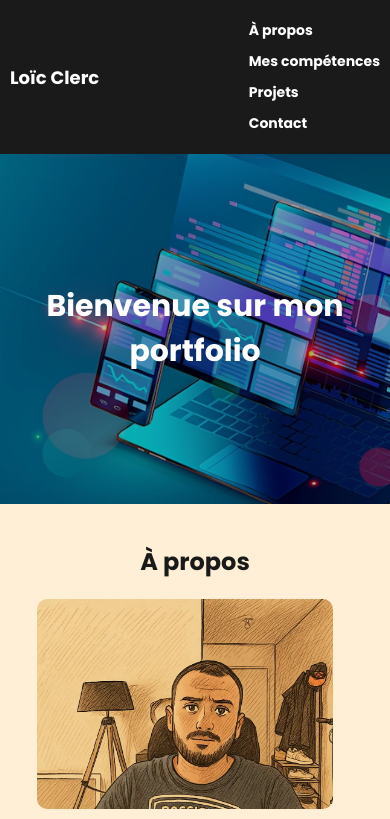
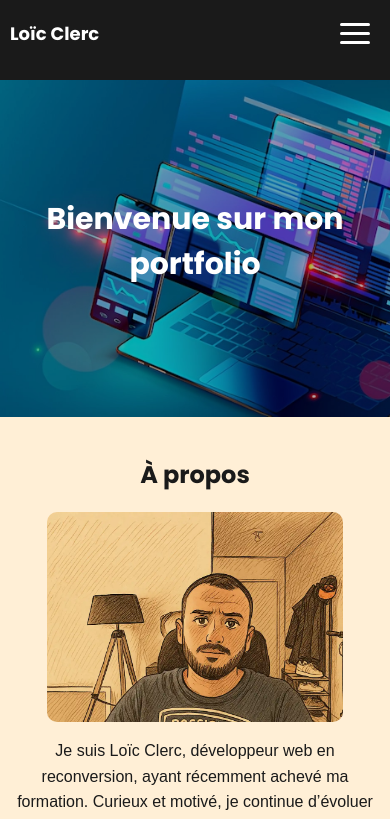
Before and after one commit to corsarto/Mon-Portfolio, a React (Vite) app: page / in a window 390 px wide. Shown: the top 819 px of the page. Built offline with nearby package versions, Linux system fonts and the light colour scheme; a web font is replaced by a local one.

Commit message:
change nav bar for mobile and fix responsive

```diff
--- a/index.html
+++ b/index.html
@@ -9,7 +9,6 @@
       href="https://fonts.googleapis.com/css2?family=Libertinus+Sans:ital,wght@0,400;0,700&family=Poppins:ital,wght@0,400;0,700&display=swap"
       rel="stylesheet"
     />
-    <link rel="preload" as="image" href="src/assets/images/banner_1_.webp">
     <meta name="viewport" content="width=device-width, initial-scale=1.0" />
     <title>Portfolio de Loïc Clerc - Développeur Web</title>
   </head>
--- a/src/components/About/about.css
+++ b/src/components/About/about.css
@@ -40,6 +40,7 @@
   .about-photo {
     width:80%;
     height:auto;
+    margin-right:0;
   }
   .about-container p {
     font-size:16px;
--- a/src/components/Header/header.css
+++ b/src/components/Header/header.css
@@ -65,19 +65,73 @@
   .nav-link {
     font-size:16px;
   }
+}
 
-}
 @media screen and (max-width: 550px) {
   .title-link {
     margin-left:10px;
     font-size: 18px;
   }
+  .nav-toggle {
+  display: flex;
+  position: relative;
+  width: 30px;
+  height: 22px;
+  cursor: pointer;
+  margin-right: 20px;
+  z-index: 1001;
+}
+.nav-toggle span {
+  position: absolute;
+  left: 0;
+  right: 0;
+  height: 3px;
+  background: #fff;
+  border-radius: 2px;
+  transform-origin: center;
+  transition: top .25s ease, transform .25s ease, opacity .2s ease;
+}
+.nav-toggle span:nth-child(1) { top: 0; }
+.nav-toggle span:nth-child(2) { top: 9px; }
+.nav-toggle span:nth-child(3) { top: 18px; }
+
+.nav-toggle.active span:nth-child(1) {
+  top: 9px;
+  transform: rotate(45deg);
+}
+.nav-toggle.active span:nth-child(2) {
+  opacity: 0;
+}
+.nav-toggle.active span:nth-child(3) {
+  top: 9px;
+  transform: rotate(-45deg);
+}
   .nav {
+    position: absolute;
+    top:60px;
+    left: 0;
+    width: 100%;
     flex-direction: column;
-    gap: 10px;
-    margin-right:10px;
+    background: #1a1a1a;
+    padding: 10px 0;
+    max-height: 0;
+    overflow: hidden;
+    transition: max-height 0.4s ease;
+    z-index: 999;
+  }
+   .nav.active {
+    max-height: 500px;
   }
   .nav-link {
     font-size:14px;
+    padding: 10px;
+    text-align: center;
+  }
+  .nav-toggle {
+    display: flex;
+  }
+  .nav-link:before,
+  .nav-link:after {
+    display: none;
   }
 }
--- a/src/components/Header/header.jsx
+++ b/src/components/Header/header.jsx
@@ -1,23 +1,50 @@
+import { useState } from "react";
 import { Link } from "react-router-dom";
 import "../Header/header.css";
 
 function Header() {
+  const [isNavOpen, setisNavOpen] = useState(false);
+
   return (
     <div className="header">
       <Link to="/" className="title-link">
         Loïc Clerc
       </Link>
-      <nav className="nav">
-        <a href="#about" className="nav-link">
+      <div
+        className={`nav-toggle ${isNavOpen ? "active" : ""}`}
+        onClick={() => setisNavOpen(!isNavOpen)}
+      >
+        <span></span>
+        <span></span>
+        <span></span>
+      </div>
+      <nav className={`nav ${isNavOpen ? "active" : ""}`}>
+        <a
+          href="#about"
+          className="nav-link"
+          onClick={() => setisNavOpen(false)}
+        >
           À propos
         </a>
-        <a href="#skills" className="nav-link">
+        <a
+          href="#skills"
+          className="nav-link"
+          onClick={() => setisNavOpen(false)}
+        >
           Mes compétences
         </a>
-        <a href="#projects" className="nav-link">
+        <a
+          href="#projects"
+          className="nav-link"
+          onClick={() => setisNavOpen(false)}
+        >
           Projets
         </a>
-        <a href="mailto:clerc.loic@gmail.com" className="nav-link">
+        <a
+          href="mailto:clerc.loic@gmail.com"
+          className="nav-link"
+          onClick={() => setisNavOpen(false)}
+        >
           Contact
         </a>
       </nav>
--- a/src/components/ProjectsCard/projectsCard.css
+++ b/src/components/ProjectsCard/projectsCard.css
@@ -36,6 +36,11 @@
     text-decoration: none;
     color: inherit;
 }
+@media screen and (max-width: 768px) {
+    .card-container {
+        justify-content: center;
+    }
+}
 
 @media screen and (max-width: 550px) {
     .card-container {
--- a/src/components/Skills/skills.css
+++ b/src/components/Skills/skills.css
@@ -57,6 +57,9 @@
     align-items: center;
     justify-content: center;
   }
+  .skills p {
+    text-align: center;
+  }
 }
 
 @media screen and (max-width: 550px) {
```
